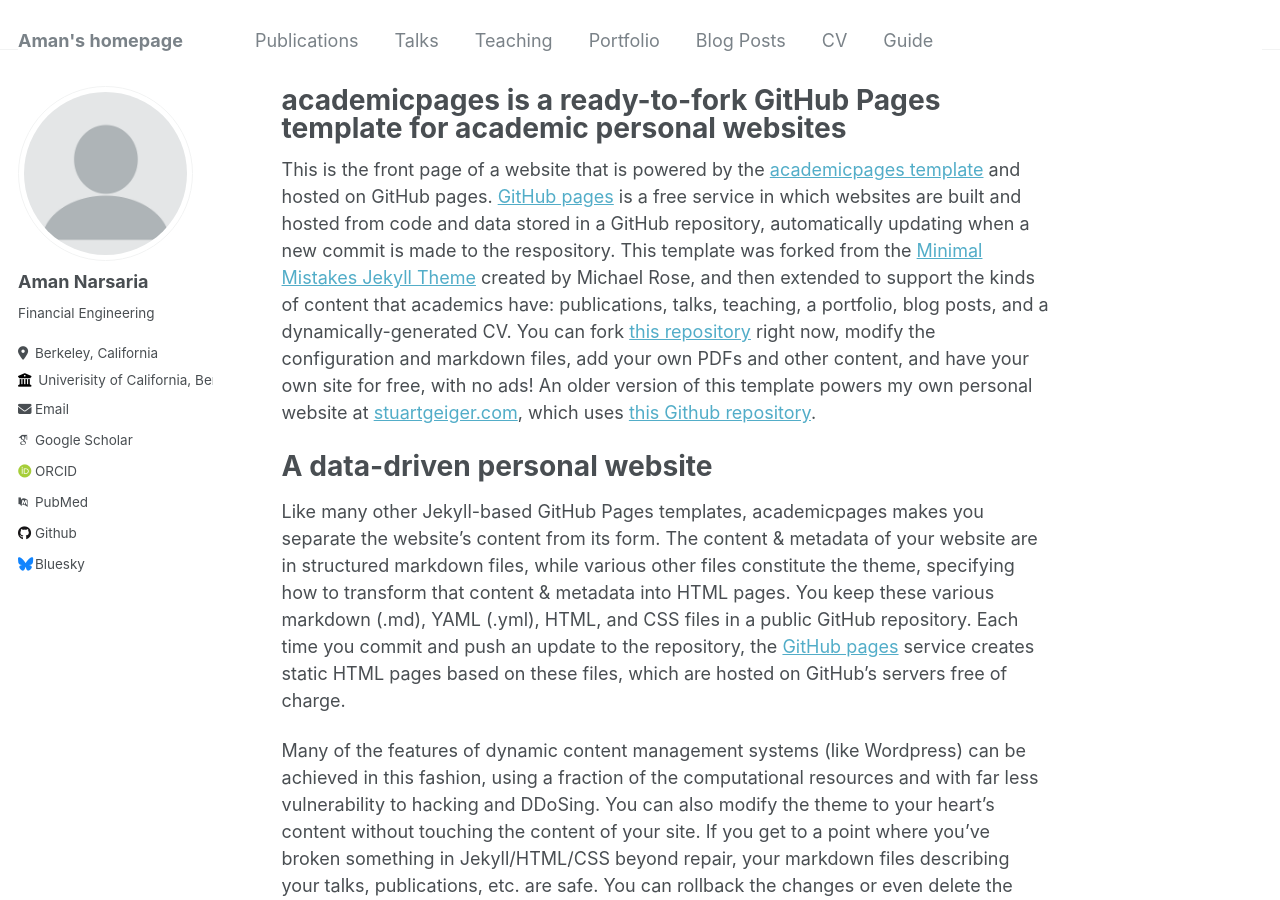
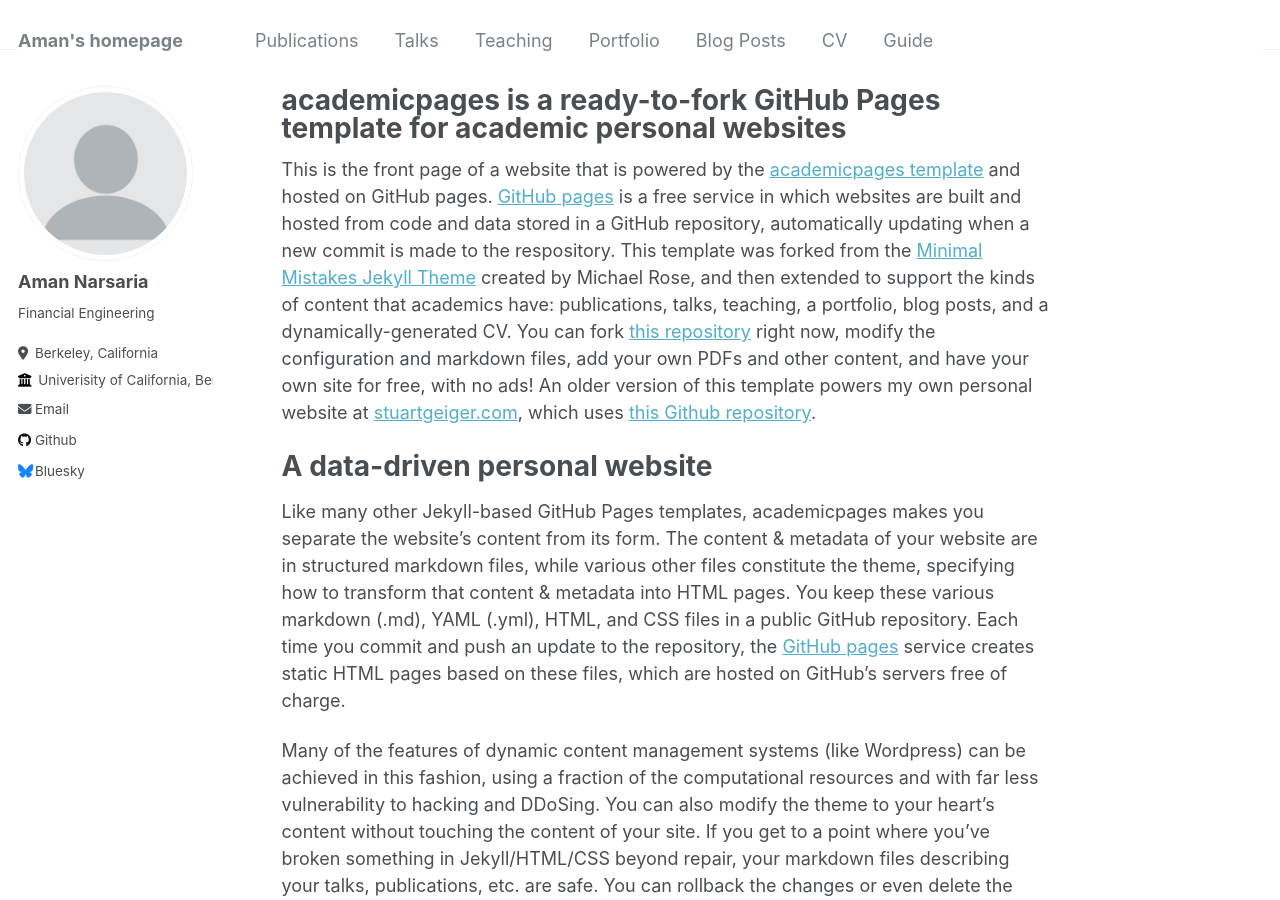
Before and after one commit to amannarsaria4/amannarsaria4.github.io, a Jekyll site: the page built from _pages/about.md, in a window 1280 px wide and 900 px high. Built offline with Jekyll 4.4.1, drawn with Linux system fonts in a browser that asks for light colours; some web fonts are replaced; part of the change alters nothing that is shown.

Commit message:
add files

```diff
--- a/_config.yml
+++ b/_config.yml
@@ -32,17 +32,17 @@ author:
 
   # Academic websites
   arxiv            : # URL - Update with the correct link to your profile
-  googlescholar    : "https://scholar.google.com/citations?user=PS_CX0AAAAAJ"
+  # googlescholar    : "https://scholar.google.com/citations?user=PS_CX0AAAAAJ"
   impactstory      : # URL
-  orcid            : "http://orcid.org/yourorcidurl"
-  pubmed           : "https://www.ncbi.nlm.nih.gov/pubmed/?term=john+snow"
+  # orcid            : "http://orcid.org/yourorcidurl"
+  # pubmed           : "https://www.ncbi.nlm.nih.gov/pubmed/?term=john+snow"
   researchgate     : # URL
 
   # Repositories and software development
   bitbucket        : # Username - Update with your username on the site
   codepen          : # Username
   dribbble         : # Username
-  github           : "academicpages"
+  github           : "amannarsaria4"
   kaggle           : # Username
   stackoverflow    : # User number or user number and name (i.e., use "1" or "1/jeff-atwood")
 
```
